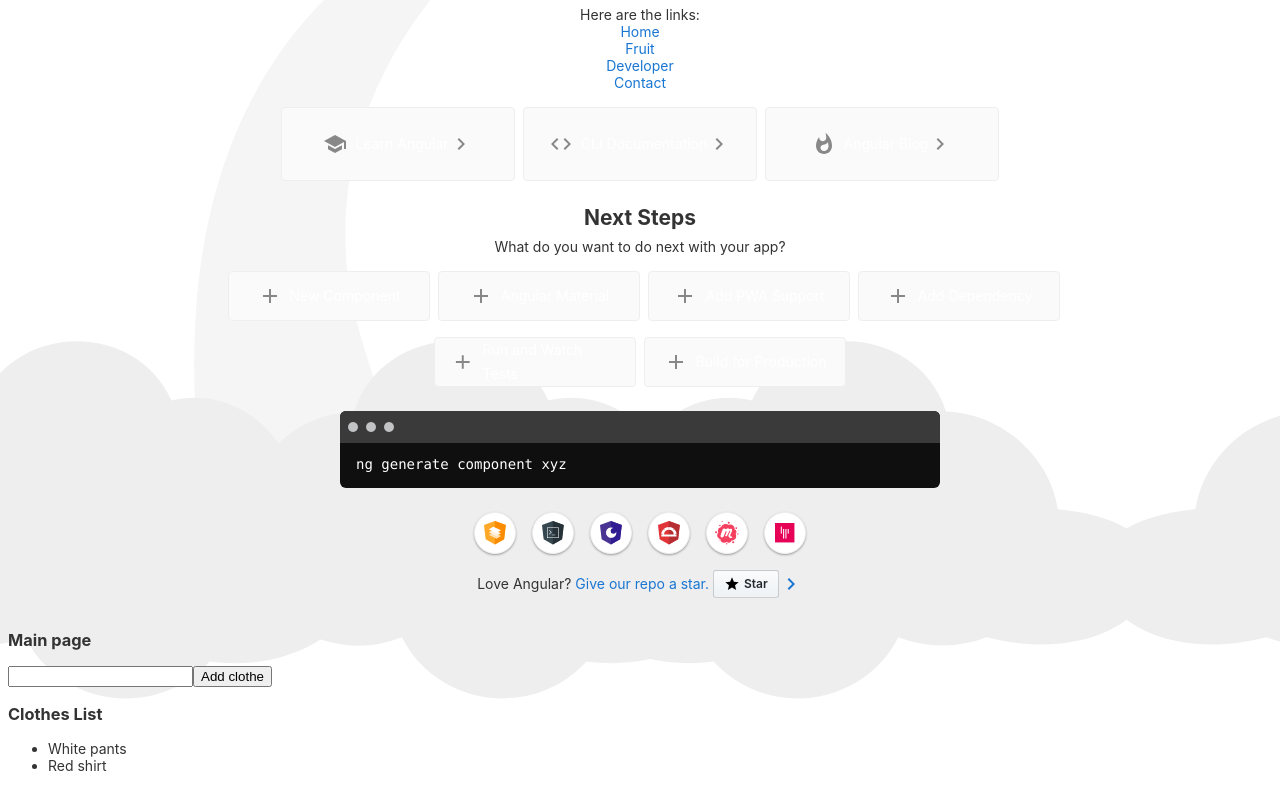
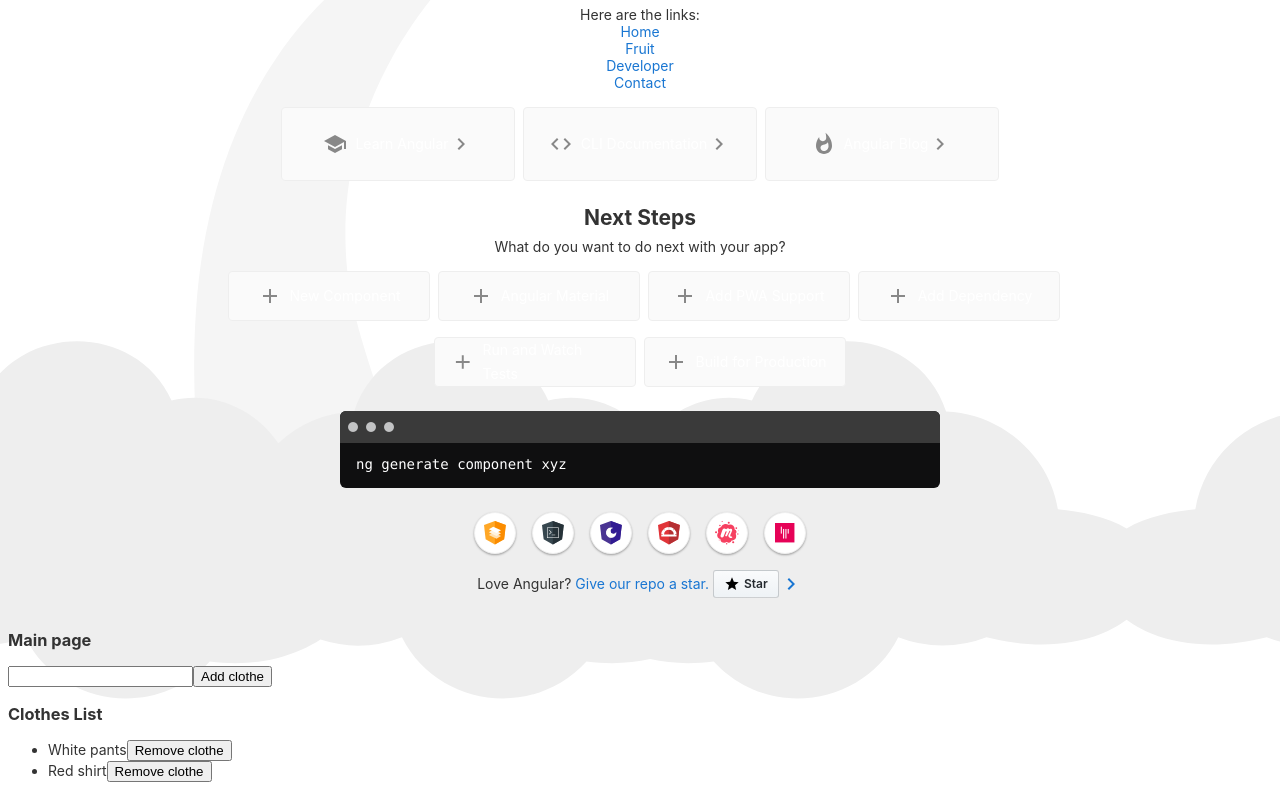
Before and after one commit to fabiandres88/Angular, an Angular app: page / in a window 1280 px wide. Shown: the part 197-993 px from the top of the page. Built offline with nearby package versions, Linux system fonts and the light colour scheme.

Commit message:
Using services

```diff
--- a/src/app/home/home.component.html
+++ b/src/app/home/home.component.html
@@ -2,9 +2,10 @@
 
 <input type="text" [(ngModel)]="newClothe">
 <button (click)="addClothe()">Add clothe</button>
+
 <h3>Clothes List</h3>
 <ul>
-    <li *ngFor="let clothe of listClothes">
-        {{clothe}}
+    <li *ngFor="let clothe of listClothes; let i=index" >
+        {{clothe}}<button (click)="removeClothe(i)">Remove clothe</button>
     </li>
 </ul>
--- a/src/app/home/home.component.ts
+++ b/src/app/home/home.component.ts
@@ -24,4 +24,8 @@ export class HomeComponent {
         this._clothesService.addClothe(this.newClothe);
         this.newClothe= "";
     }
+
+    removeClothe(index:number){
+        this._clothesService.deleteClothe(index);
+    }
 }
--- a/src/app/services/clothes.service.ts
+++ b/src/app/services/clothes.service.ts
@@ -18,4 +18,8 @@ export class ClothesService{
     getClothe(){
         return this.setClothes;
     }
+
+    deleteClothe(index:number){
+        this.setClothes.splice(index,1);
+    }
 }
```
